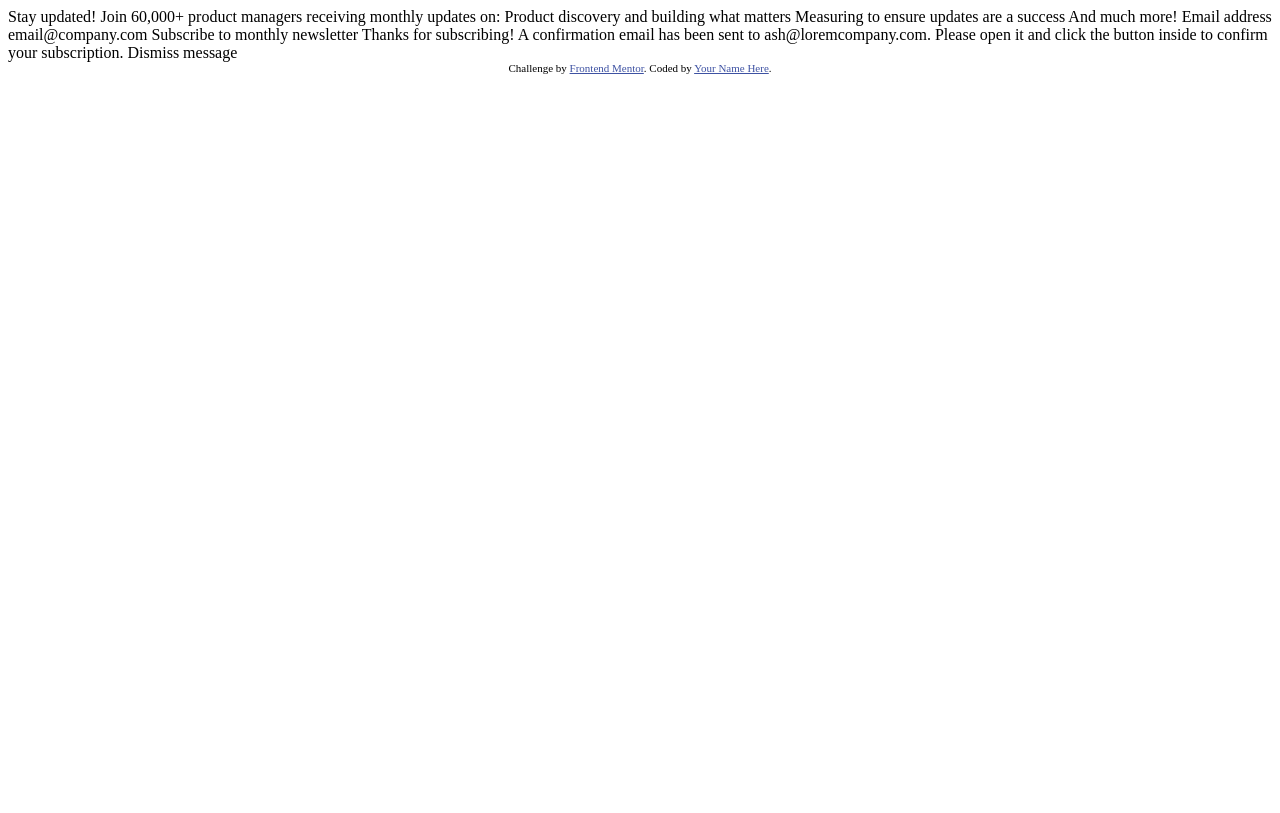
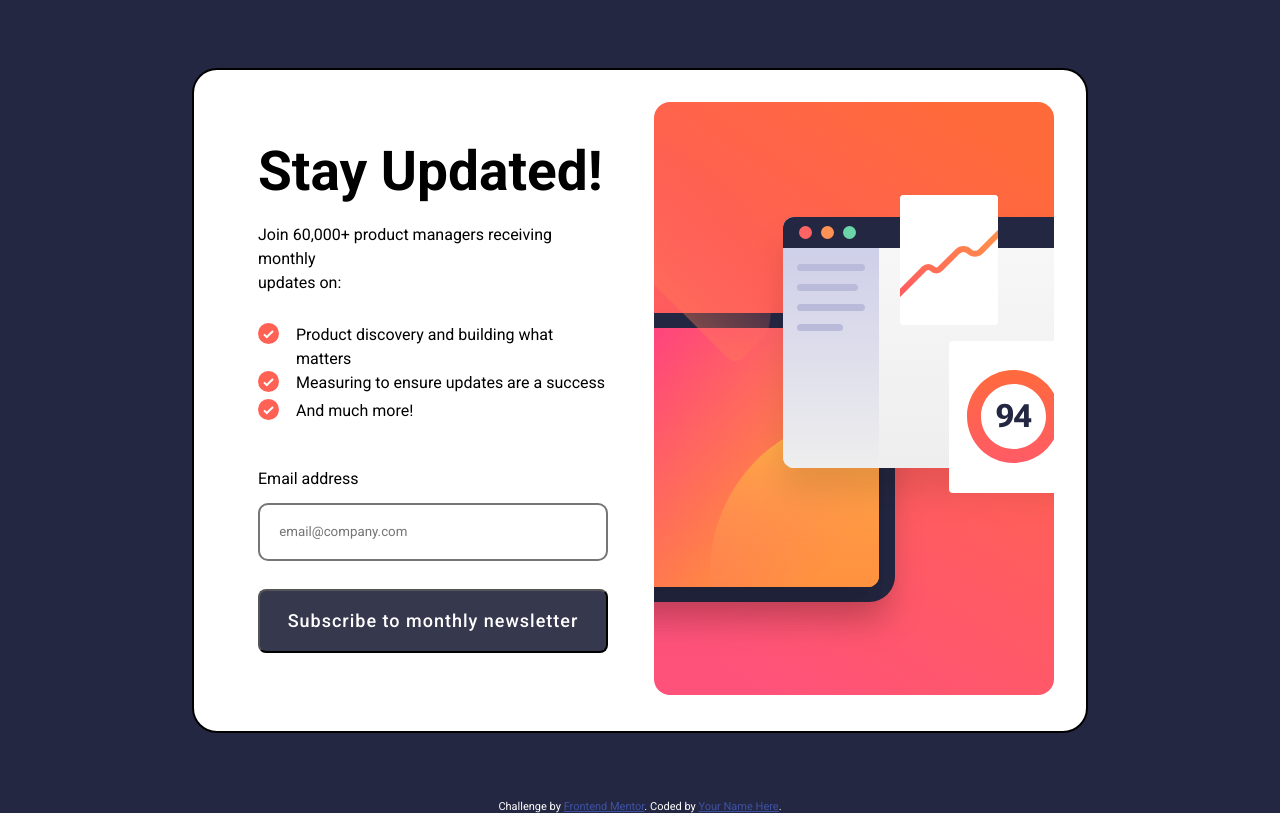
Before and after one commit to rahul-rathee7/newsletter-page, a plain HTML site: page newsletter-sign-up-with-success-message-main/index.html in a window 1280 px wide. Drawn offline with Linux system fonts and the light colour scheme.

Commit message:
front page ready

```diff
--- a/newsletter-sign-up-with-success-message-main/index.html
+++ b/newsletter-sign-up-with-success-message-main/index.html
@@ -2,51 +2,55 @@
 <html lang="en">
 <head>
   <meta charset="UTF-8">
-  <meta name="viewport" content="width=device-width, initial-scale=1.0"> <!-- displays site properly based on user's device -->
-
+  <meta name="viewport" content="width=device-width, initial-scale=1.0">
   <link rel="icon" type="image/png" sizes="32x32" href="./assets/images/favicon-32x32.png">
-
+  <link rel="stylesheet" href="style.css">
   <title>Frontend Mentor | Newsletter sign-up form with success message</title>
-
-  <!-- Feel free to remove these styles or customise in your own stylesheet 👍 -->
   <style>
     .attribution { font-size: 11px; text-align: center; }
     .attribution a { color: hsl(228, 45%, 44%); }
   </style>
 </head>
 <body>
-
-  <!-- Sign-up form start -->
-
-  Stay updated!
-
-  Join 60,000+ product managers receiving monthly updates on:
-
-  Product discovery and building what matters
-  Measuring to ensure updates are a success
-  And much more!
-
-  Email address
-  email@company.com
-
-  Subscribe to monthly newsletter
-
-  <!-- Sign-up form end -->
-
-  <!-- Success message start -->
-
-  Thanks for subscribing!
-
-  A confirmation email has been sent to ash@loremcompany.com.
-  Please open it and click the button inside to confirm your subscription.
-
-  Dismiss message
-
-  <!-- Success message end -->
-
+  <section>
+    <div class="container">
+      <div class="content">
+        <h1>Stay Updated!</h1>
+        <div class="para">
+          <p>Join 60,000+ product managers receiving monthly </p>
+          <p>updates on:</p>
+        </div>
+        <div class="radio-btns">
+          <div>
+            <li></li><p>Product discovery and building what matters</p>
+          </div>
+          <div>
+            <li></li><p>Measuring to ensure updates are a success</p>
+          </div>
+          <div>
+            <li></li><p>And much more!</p>
+          </div>
+        </div>
+        <div class="mail-input-section">
+          <div class="label-error">
+            <label>Email address</label>
+            <span class="show-input-error"></span>
+          </div>
+          <input aria-required="false" type="email" id="mail-input" placeholder="email@company.com">
+        </div>
+        <div class="submit-btn">
+          <button type="submit">Subscribe to monthly newsletter</button>
+        </div>
+      </div>
+      <div class="image-section">
+        <img src="./assets/images/illustration-sign-up-desktop.svg" alt="newletter image">
+      </div>
+    </div>
+  </section>
   <div class="attribution">
     Challenge by <a href="https://www.frontendmentor.io?ref=challenge" target="_blank">Frontend Mentor</a>.
     Coded by <a href="#">Your Name Here</a>.
   </div>
+  <script src="script.js"></script>
 </body>
 </html>
--- /dev/null
+++ b/newsletter-sign-up-with-success-message-main/script.js
@@ -0,0 +1 @@
+console.log("hello");
--- /dev/null
+++ b/newsletter-sign-up-with-success-message-main/style.css
@@ -0,0 +1,115 @@
+@import url('https://fonts.googleapis.com/css2?family=Inter:wght@100..900&family=Poppins:ital,wght@0,100;0,200;0,300;0,400;0,500;0,600;0,700;0,800;0,900;1,100;1,200;1,300;1,400;1,500;1,600;1,700;1,800;1,900&family=Red+Hat+Text:ital,wght@0,300..700;1,300..700&family=Roboto:ital,wght@0,100;0,300;0,400;0,500;0,700;0,900;1,100;1,300;1,400;1,500;1,700;1,900&display=swap');
+
+:root{
+    --tomato: hsl(4, 100%, 67%);
+}
+
+*{
+    margin: 0;
+    padding: 0;
+    box-sizing: border-box;
+    font-family: roboto;
+}
+
+html, body{
+    width: 100%;
+    height: 100%;
+    background-color: hsl(234, 29%, 20%);
+}
+
+section{
+    width: 100%;
+    height: 100%;
+    display: flex;
+    justify-content: center;
+    align-items: center;
+}
+
+.container{
+    width: 70%;
+    display: grid;
+    grid-template-columns: 1fr 1fr;
+    align-items: center;
+    justify-items: flex-end;
+    border: 2px solid;
+    padding: 2rem;
+    border-radius: 25px;
+    background-color: hsl(0, 0%, 100%);
+}
+
+.content{
+    width: 100%;
+    height: 100%;
+    line-height: 3rem;
+    padding: 2rem;
+    display: flex;
+    flex-direction: column;
+    justify-content: space-around;
+}
+
+.radio-btns{
+    display: flex;
+    flex-direction: column;
+    line-height: 1.5rem;
+}
+
+.radio-btns div{
+    display: flex;
+    /* align-items: center; */
+    gap: 10px;
+}
+
+h1{
+    font-size:55px;
+    font-weight: 700;
+}
+
+li{
+    list-style-image: url('./assets/images/icon-list.svg');
+}
+
+.label-error{
+    display: flex;
+    justify-content: space-between;
+    padding-inline-end: 10px;
+    align-items: center;
+}
+
+.show-input-error{
+    color: hsl(4, 100%, 67%);
+}
+
+.mail-input-section input{
+    width: 100%;
+    padding: 1.2rem;
+    border-radius:10px;
+    border-style: solid;
+}
+
+.submit-btn button{
+    width: 100%;
+    height: 4rem;
+    border-radius: 8px;
+    background-color: hsl(235, 18%, 26%);
+    color: white;
+    font-size: large;
+    font-weight: 500;
+    letter-spacing: 1px;
+}
+
+.para{
+    line-height: 1.5rem;
+}
+
+/* .image-section{
+    width: 100%;
+} */
+
+/* .image-section img{
+    width: 90%;
+    height: 50%;
+} */
+
+.attribution{
+    color: white;
+}
```
Also changed, not shown: 1 other file.
